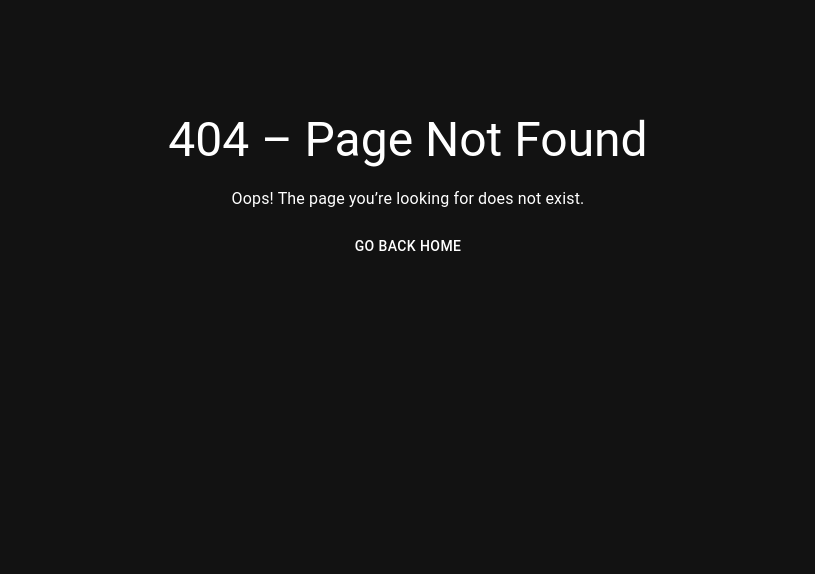
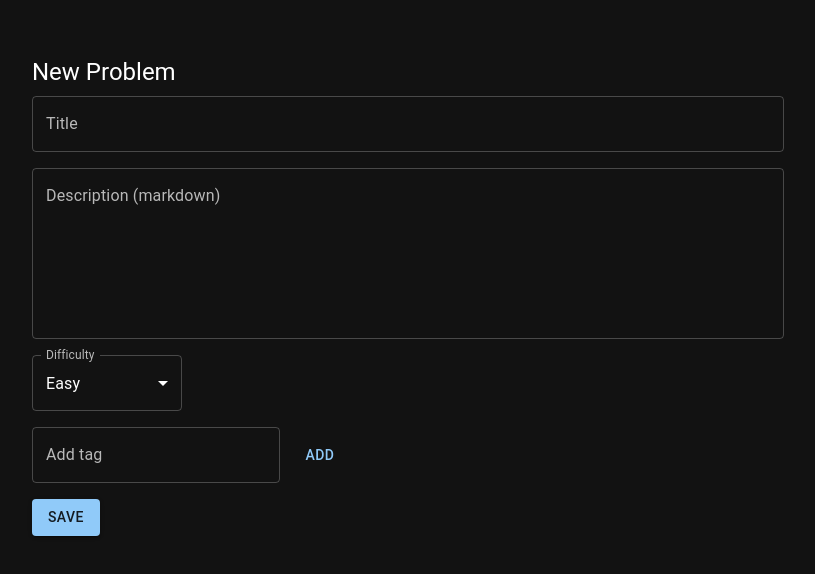
Before and after one commit to Suraj-Shendge/CodeNest, a Next.js app: page /admin/problems/new in a window 1280 px wide. Before the commit this address had no page. Shown: the top 574 px of the page, without its empty margins (232-1047 px from the left). Built offline with nearby package versions, Linux system fonts and the light colour scheme.

Commit message:
Create page.tsx

```diff
--- /dev/null
+++ b/app/admin/problems/new/page.tsx
@@ -0,0 +1,105 @@
+'use client';
+import { useState } from "react";
+import {
+  Box,
+  Button,
+  TextField,
+  MenuItem,
+  Typography,
+  Chip,
+  Stack,
+} from "@mui/material";
+
+export default function NewProblem() {
+  const [title, setTitle] = useState("");
+  const [description, setDescription] = useState("");
+  const [difficulty, setDifficulty] = useState<"Easy" | "Medium" | "Hard">(
+    "Easy"
+  );
+  const [tags, setTags] = useState<string[]>([]);
+  const [tagInput, setTagInput] = useState("");
+
+  const handleAddTag = () => {
+    if (tagInput && !tags.includes(tagInput)) {
+      setTags([...tags, tagInput.trim()]);
+      setTagInput("");
+    }
+  };
+
+  const handleSubmit = async () => {
+    await fetch("/api/admin/problems", {
+      method: "POST",
+      headers: { "Content-Type": "application/json" },
+      body: JSON.stringify({
+        title,
+        description,
+        difficulty,
+        tags,
+      }),
+    });
+    // redirect back to list
+    window.location.href = "/admin/problems";
+  };
+
+  return (
+    <Box sx={{ maxWidth: 800, mx: "auto", p: 3 }}>
+      <Typography variant="h5" gutterBottom>
+        New Problem
+      </Typography>
+
+      <TextField
+        fullWidth
+        label="Title"
+        value={title}
+        onChange={(e) => setTitle(e.target.value)}
+        sx={{ mb: 2 }}
+      />
+      <TextField
+        fullWidth
+        multiline
+        rows={6}
+        label="Description (markdown)"
+        value={description}
+        onChange={(e) => setDescription(e.target.value)}
+        sx={{ mb: 2 }}
+      />
+      <TextField
+        select
+        label="Difficulty"
+        value={difficulty}
+        onChange={(e) => setDifficulty(e.target.value as any)}
+        sx={{ mb: 2, width: 150 }}
+      >
+        <MenuItem value="Easy">Easy</MenuItem>
+        <MenuItem value="Medium">Medium</MenuItem>
+        <MenuItem value="Hard">Hard</MenuItem>
+      </TextField>
+
+      <Box sx={{ mb: 2 }}>
+        <Stack direction="row" spacing={1}>
+          <TextField
+            label="Add tag"
+            value={tagInput}
+            onChange={(e) => setTagInput(e.target.value)}
+            onKeyDown={(e) => e.key === "Enter" && handleAddTag()}
+          />
+          <Button onClick={handleAddTag}>Add</Button>
+        </Stack>
+        <Box sx={{ mt: 1 }}>
+          {tags.map((t) => (
+            <Chip
+              key={t}
+              label={t}
+              onDelete={() => setTags(tags.filter((x) => x !== t))}
+              sx={{ mr: 0.5, mb: 0.5 }}
+            />
+          ))}
+        </Box>
+      </Box>
+
+      <Button variant="contained" onClick={handleSubmit}>
+        Save
+      </Button>
+    </Box>
+  );
+}
```
